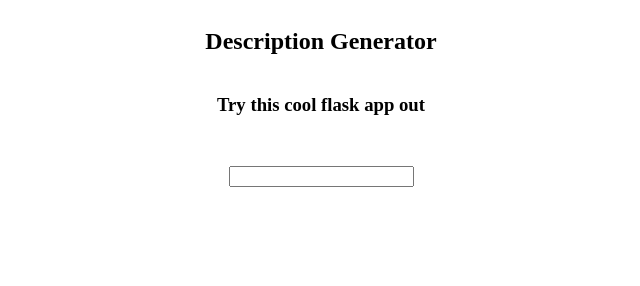
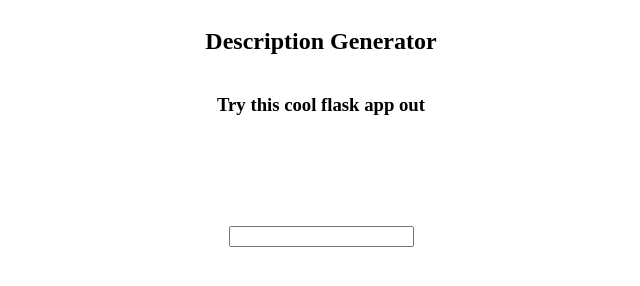
Before and after one commit to mepue-mels/etchteeemel, a website: page src/index.html in a window 1280 px wide. Shown: the whole page, without its empty margins (319-959 px from the left). Drawn offline with Linux system fonts and the light colour scheme; files whose address does not match are found by name.

Commit message:
renamed incorrect container reference for input

```diff
--- a/styles/style.css
+++ b/styles/style.css
@@ -13,6 +13,6 @@
     align-items: center;
 }
 
-.text-container input {
+.input-container input {
     margin-top: 60px;
 }
```
